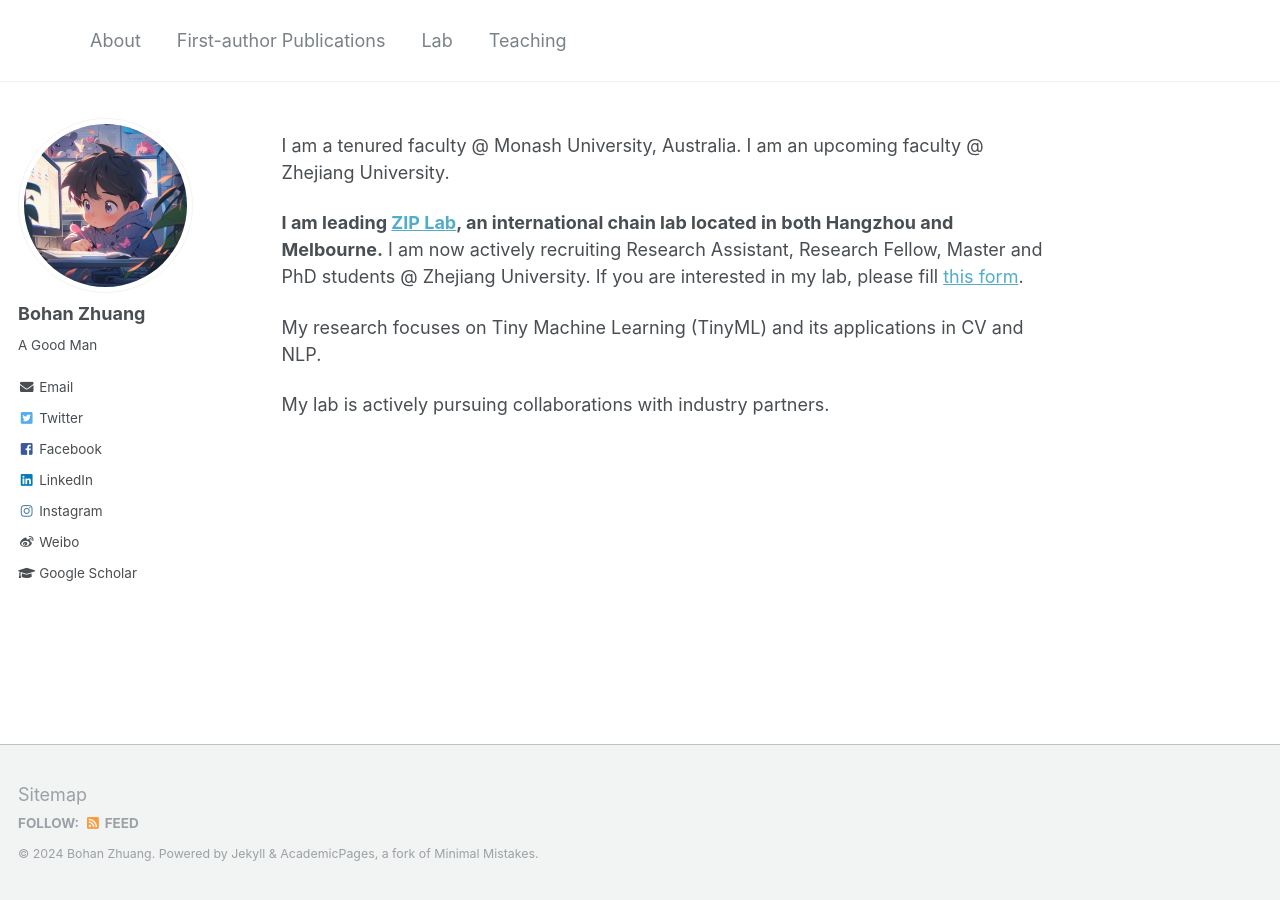
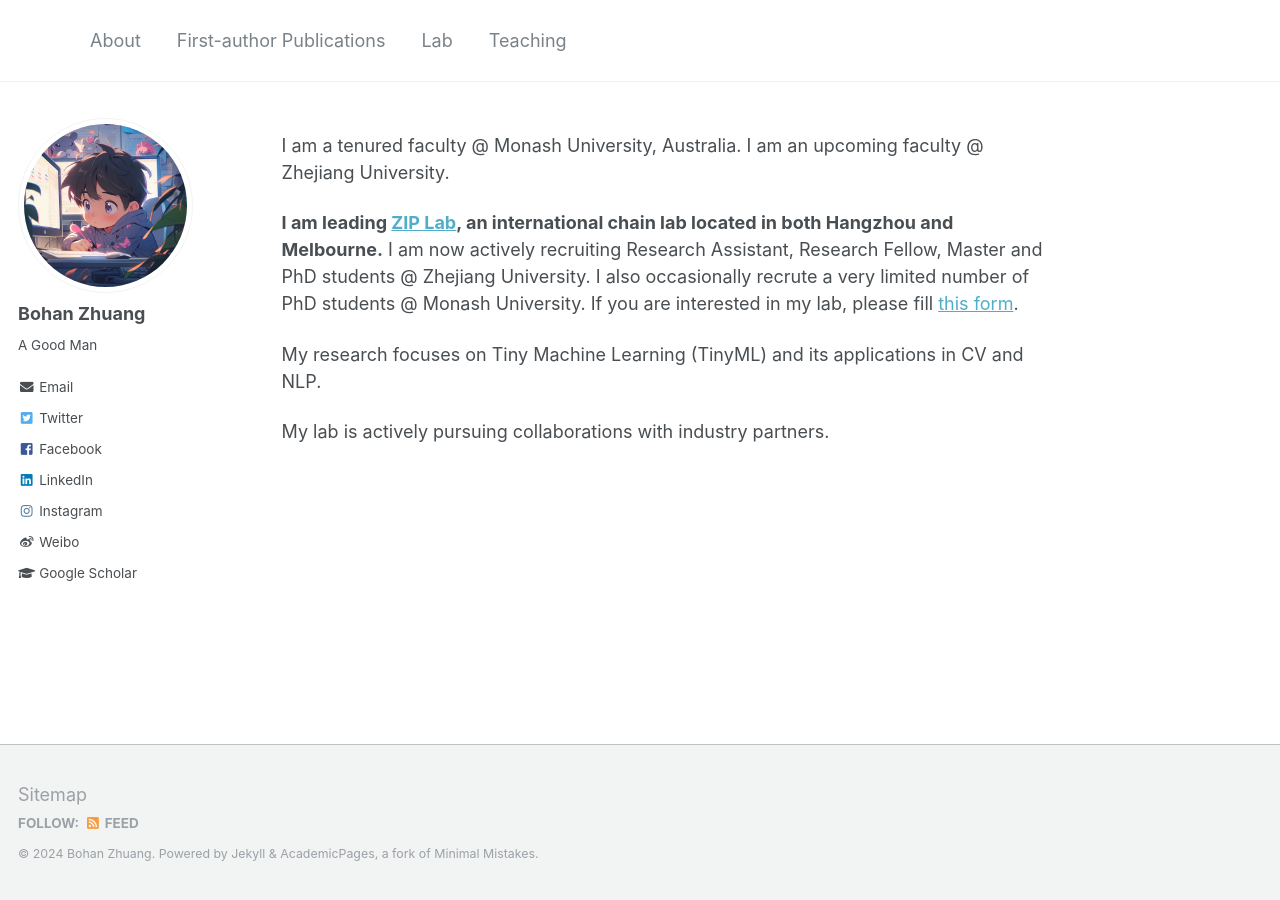
Before and after one commit to bohanzhuang/bohanzhuang.github.io, a Jekyll site: the page built from _pages/about.md, in a window 1280 px wide. Built offline with Jekyll 4.4.1, drawn with Linux system fonts in a browser that asks for light colours.

Commit message:
Update about.md

```diff
--- a/_pages/about.md
+++ b/_pages/about.md
@@ -10,7 +10,7 @@ redirect_from:
 
 I am a tenured faculty @ Monash University, Australia. I am an upcoming faculty @ Zhejiang University.
 
-**I am leading [ZIP Lab](https://ziplab.github.io/), an international chain lab located in both Hangzhou and Melbourne.** I am now actively recruiting Research Assistant, Research Fellow, Master and PhD students @ Zhejiang University. If you are interested in my lab, please fill [this form](https://forms.gle/UoR8B19y2NsjtGRJ6).
+**I am leading [ZIP Lab](https://ziplab.github.io/), an international chain lab located in both Hangzhou and Melbourne.** I am now actively recruiting Research Assistant, Research Fellow, Master and PhD students @ Zhejiang University. I also occasionally recrute a very limited number of PhD students @ Monash University. If you are interested in my lab, please fill [this form](https://forms.gle/UoR8B19y2NsjtGRJ6).
 
 My research focuses on Tiny Machine Learning (TinyML) and its applications in CV and NLP.
 
```
